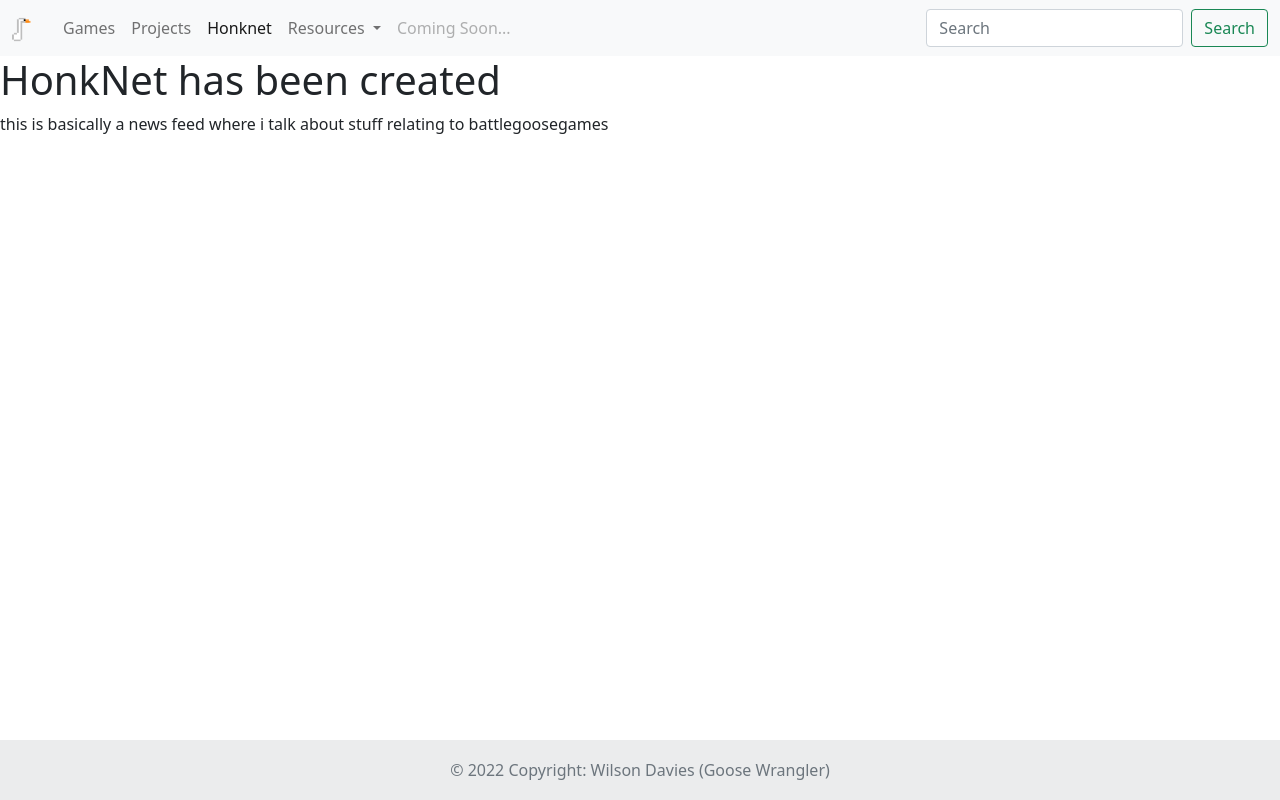
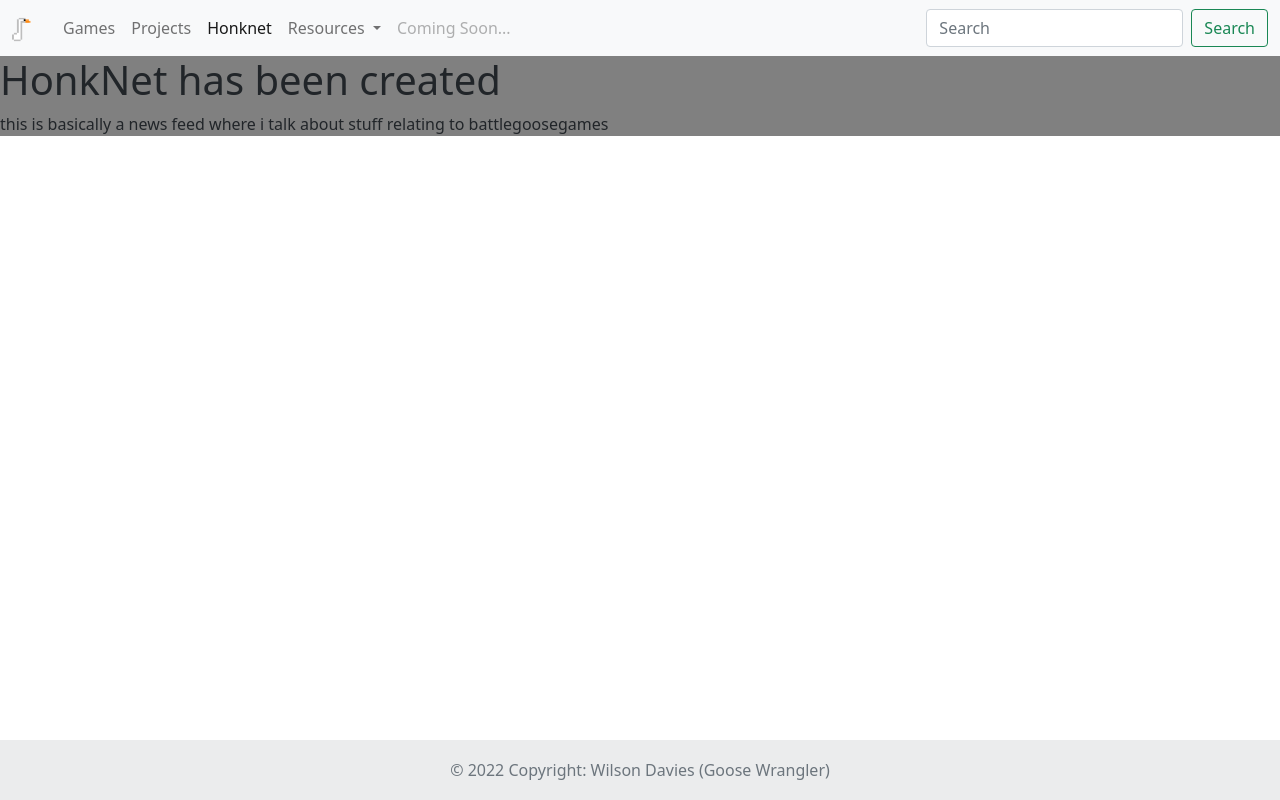
Before and after one commit to BattleGooseGames/BattleGooseGames, a plain HTML site: page honknet/index.html in a window 1280 px wide. Drawn offline with nearby package versions, Linux system fonts and the light colour scheme.

Commit message:
HonkNet article

```diff
--- a/honknet/index.html
+++ b/honknet/index.html
@@ -70,7 +70,7 @@
   <!--articles and news-->
   <div>
     <!--START Sept 11th 2022-->
-    <div>
+    <div style="background-color:grey;">
       <h1>HonkNet has been created</h1>
       <p>this is basically a news feed where i talk about stuff relating to battlegoosegames</p>
     </div>
```
